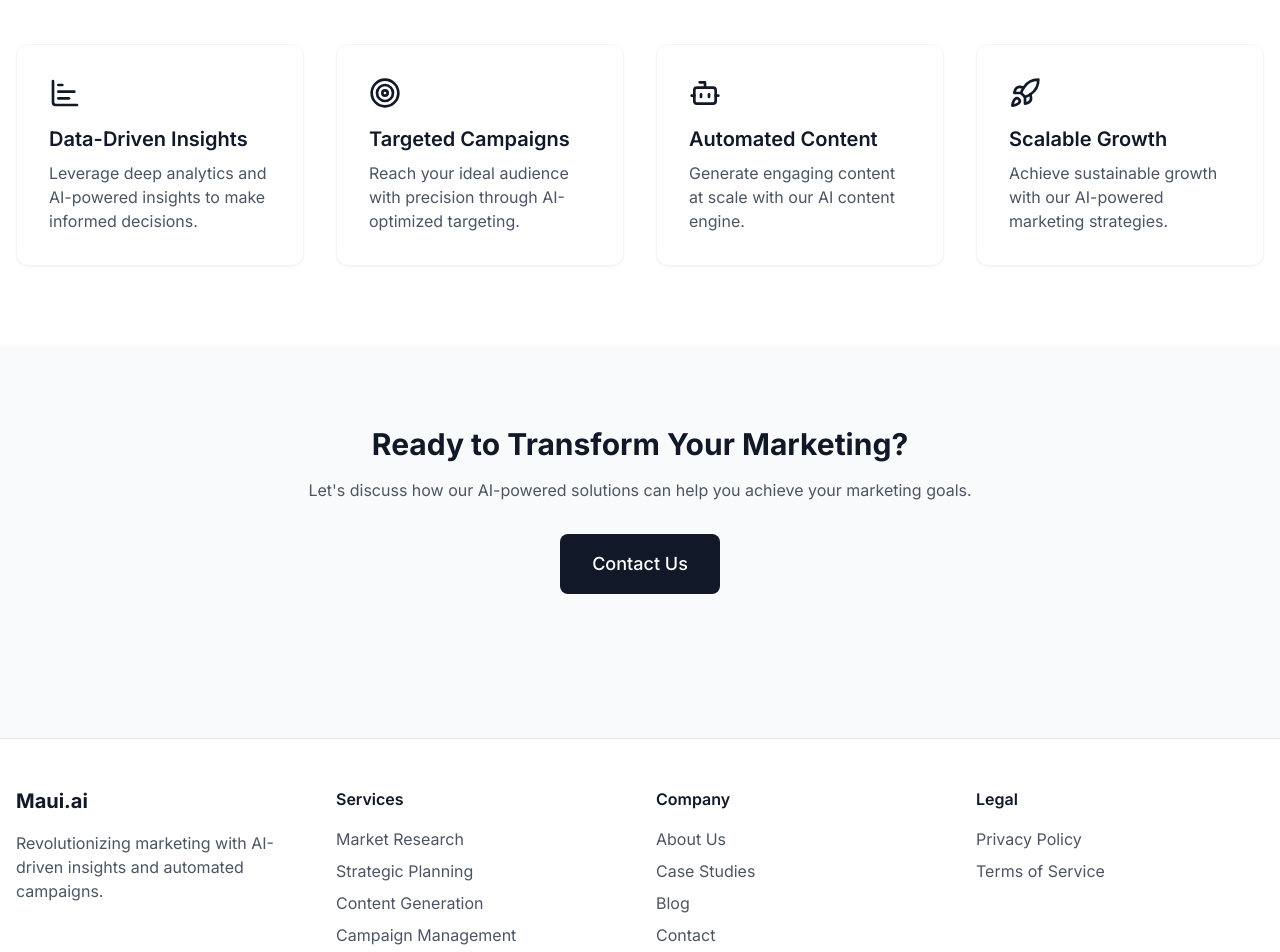
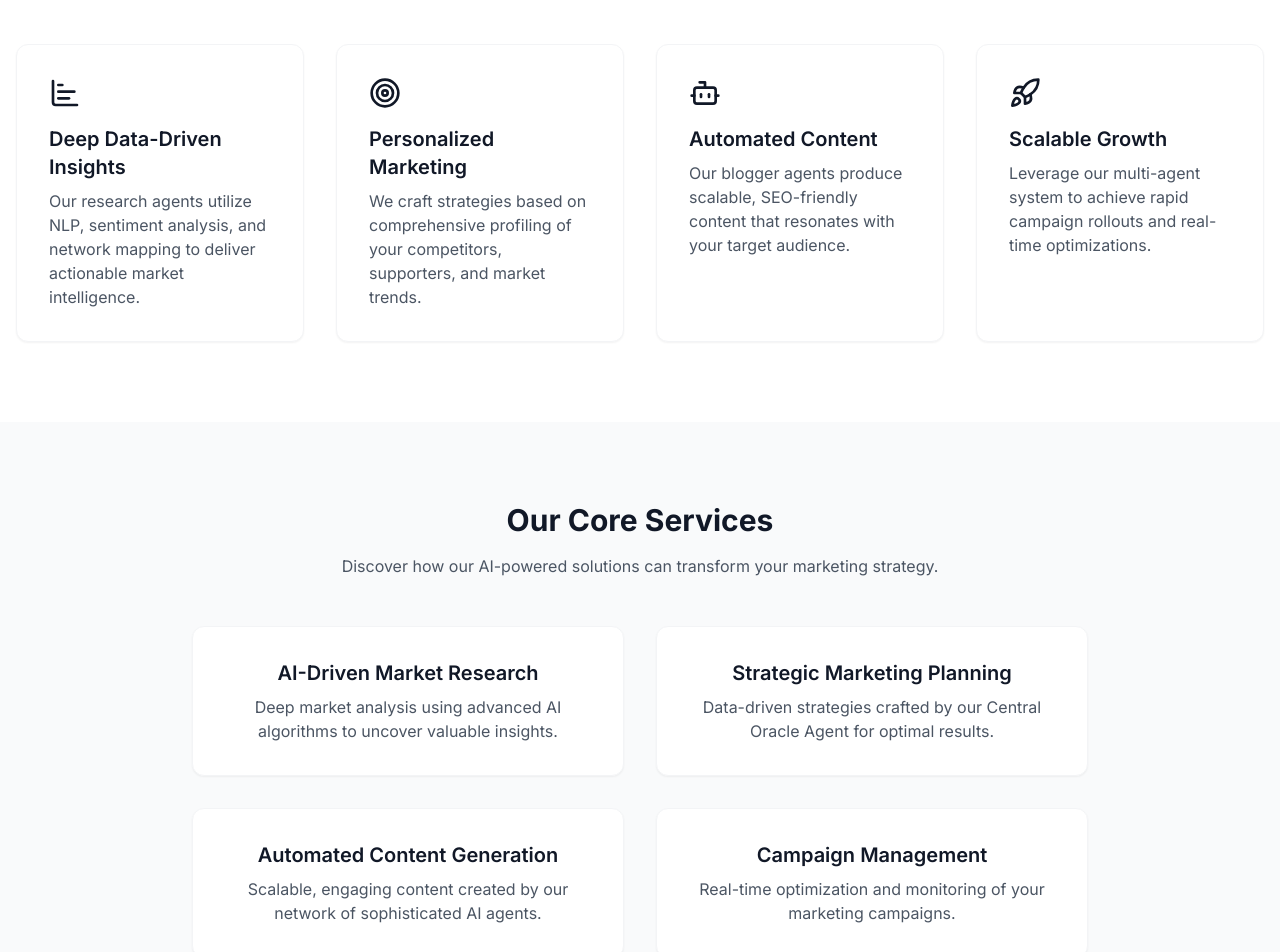
Before and after one commit to 2023-geita/ai-marketing-ninja, a React (Vite) app: page / in a window 1280 px wide. Shown: the part 1040-1992 px from the top of the page. Built offline with nearby package versions, Linux system fonts and the light colour scheme.

Commit message:
Implement homepage content
This commit implements the content for the homepage.

```diff
--- a/src/pages/Index.tsx
+++ b/src/pages/Index.tsx
@@ -35,7 +35,7 @@ const Index = () => {
               Transform Your Marketing with AI
             </h1>
             <p className="text-xl text-gray-600 mb-8 reveal opacity-0">
-              Leverage the power of artificial intelligence to create data-driven, personalized marketing campaigns that deliver results.
+              Harness the power of AI-driven insights and automated campaigns for data-driven marketing success.
             </p>
             <button className="bg-gray-900 text-white px-8 py-4 rounded-lg text-lg font-medium hover:bg-gray-800 transition-colors duration-200 reveal opacity-0">
               Get Started
@@ -58,29 +58,60 @@ const Index = () => {
           <div className="grid md:grid-cols-2 lg:grid-cols-4 gap-8">
             <FeatureCard
               icon={<ChartBarIcon className="w-8 h-8" />}
-              title="Data-Driven Insights"
-              description="Leverage deep analytics and AI-powered insights to make informed decisions."
+              title="Deep Data-Driven Insights"
+              description="Our research agents utilize NLP, sentiment analysis, and network mapping to deliver actionable market intelligence."
             />
             <FeatureCard
               icon={<TargetIcon className="w-8 h-8" />}
-              title="Targeted Campaigns"
-              description="Reach your ideal audience with precision through AI-optimized targeting."
+              title="Personalized Marketing"
+              description="We craft strategies based on comprehensive profiling of your competitors, supporters, and market trends."
             />
             <FeatureCard
               icon={<BotIcon className="w-8 h-8" />}
               title="Automated Content"
-              description="Generate engaging content at scale with our AI content engine."
+              description="Our blogger agents produce scalable, SEO-friendly content that resonates with your target audience."
             />
             <FeatureCard
               icon={<RocketIcon className="w-8 h-8" />}
               title="Scalable Growth"
-              description="Achieve sustainable growth with our AI-powered marketing strategies."
+              description="Leverage our multi-agent system to achieve rapid campaign rollouts and real-time optimizations."
             />
           </div>
         </div>
       </section>
 
       <section className="py-20 bg-gray-50">
+        <div className="container mx-auto px-4">
+          <div className="max-w-4xl mx-auto text-center mb-16">
+            <h2 className="text-3xl font-bold text-gray-900 mb-4 reveal opacity-0">
+              Our Core Services
+            </h2>
+            <p className="text-gray-600 mb-12 reveal opacity-0">
+              Discover how our AI-powered solutions can transform your marketing strategy.
+            </p>
+            <div className="grid md:grid-cols-2 gap-8">
+              <ServiceCard
+                title="AI-Driven Market Research"
+                description="Deep market analysis using advanced AI algorithms to uncover valuable insights."
+              />
+              <ServiceCard
+                title="Strategic Marketing Planning"
+                description="Data-driven strategies crafted by our Central Oracle Agent for optimal results."
+              />
+              <ServiceCard
+                title="Automated Content Generation"
+                description="Scalable, engaging content created by our network of sophisticated AI agents."
+              />
+              <ServiceCard
+                title="Campaign Management"
+                description="Real-time optimization and monitoring of your marketing campaigns."
+              />
+            </div>
+          </div>
+        </div>
+      </section>
+
+      <section className="py-20 bg-white">
         <div className="container mx-auto px-4">
           <div className="max-w-4xl mx-auto">
             <div className="text-center mb-16">
@@ -109,4 +140,11 @@ const FeatureCard = ({ icon, title, description }: { icon: React.ReactNode; titl
   </div>
 );
 
+const ServiceCard = ({ title, description }: { title: string; description: string }) => (
+  <div className="bg-white p-8 rounded-xl border border-gray-100 shadow-sm hover:shadow-md transition-shadow duration-200 reveal opacity-0">
+    <h3 className="text-xl font-semibold text-gray-900 mb-2">{title}</h3>
+    <p className="text-gray-600">{description}</p>
+  </div>
+);
+
 export default Index;
```
